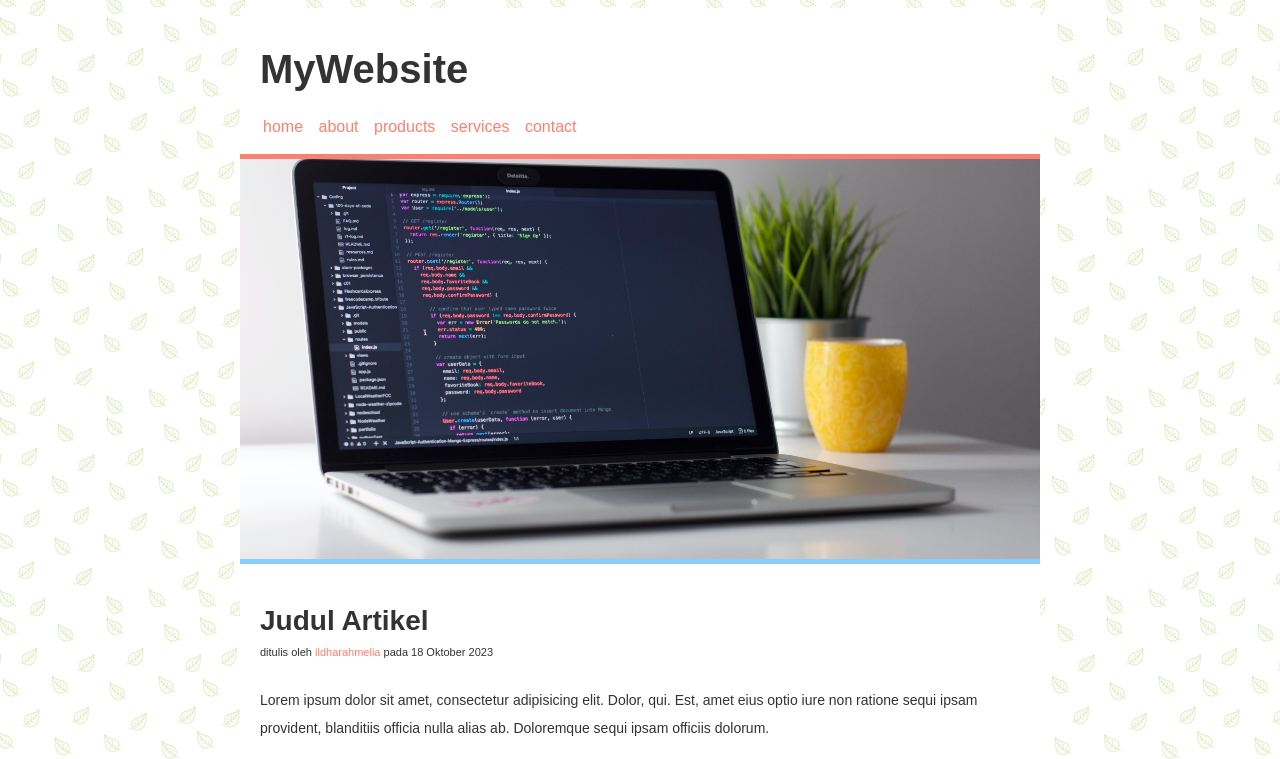
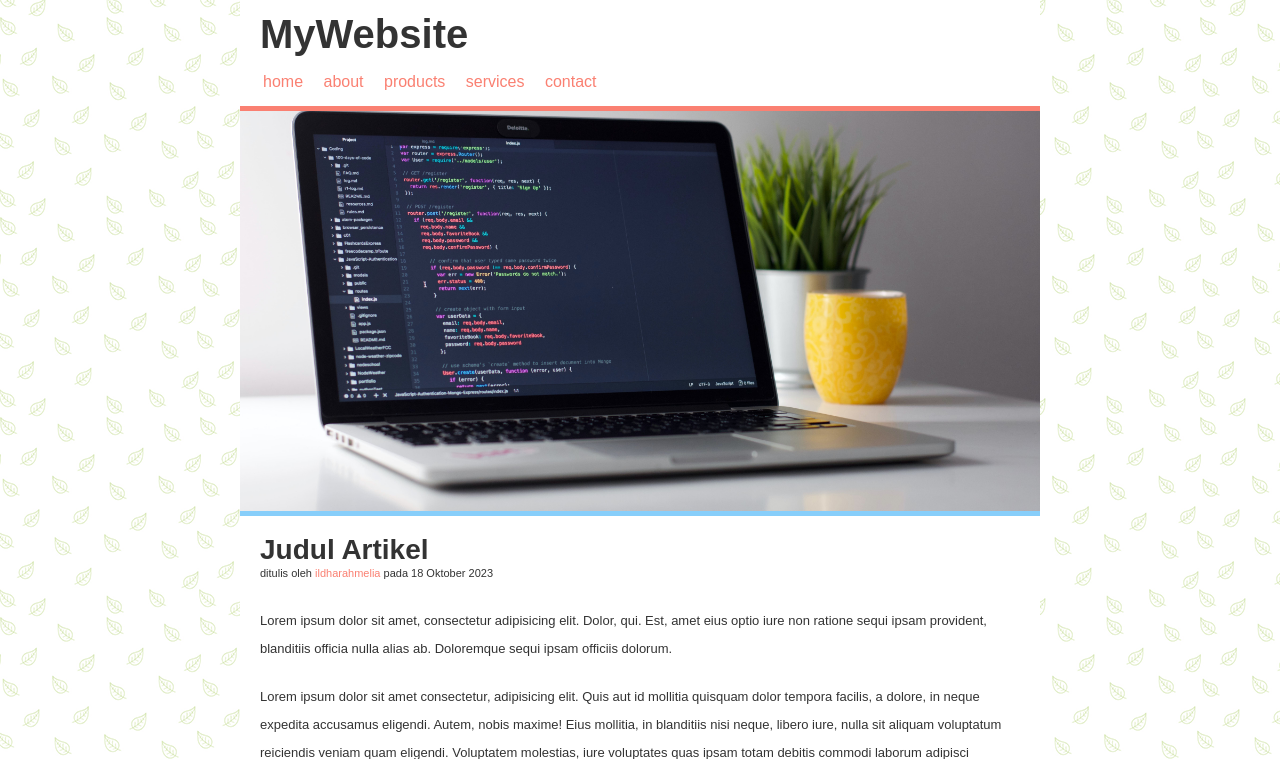
Before and after one commit to ildharahmelia/ITW2023_07352111030, a plain HTML site: page latihan/latihan4/T4a07352111030.html in a window 1280 px wide. Shown: the top 759 px of the page. Drawn offline with Linux system fonts and the light colour scheme.

Commit message:
latihan 4a

```diff
--- a/latihan/latihan4/T4a07352111030.css
+++ b/latihan/latihan4/T4a07352111030.css
@@ -1,3 +1,141 @@
+/* http://meyerweb.com/eric/tools/css/reset/
+   v2.0 | 20110126
+   License: none (public domain)
+*/
+
+html,
+body,
+div,
+span,
+applet,
+object,
+iframe,
+h1,
+h2,
+h3,
+h4,
+h5,
+h6,
+p,
+blockquote,
+pre,
+a,
+abbr,
+acronym,
+address,
+big,
+cite,
+code,
+del,
+dfn,
+em,
+img,
+ins,
+kbd,
+q,
+s,
+samp,
+small,
+strike,
+strong,
+sub,
+sup,
+tt,
+var,
+b,
+u,
+i,
+center,
+dl,
+dt,
+dd,
+ol,
+ul,
+li,
+fieldset,
+form,
+label,
+legend,
+table,
+caption,
+tbody,
+tfoot,
+thead,
+tr,
+th,
+td,
+article,
+aside,
+canvas,
+details,
+embed,
+figure,
+figcaption,
+footer,
+header,
+hgroup,
+menu,
+nav,
+output,
+ruby,
+section,
+summary,
+time,
+mark,
+audio,
+video {
+  margin: 0;
+  padding: 0;
+  border: 0;
+  font-size: 100%;
+  font: inherit;
+  vertical-align: baseline;
+}
+
+/* HTML5 display-role reset for older browsers */
+article,
+aside,
+details,
+figcaption,
+figure,
+footer,
+header,
+hgroup,
+menu,
+nav,
+section {
+  display: block;
+}
+
+body {
+  line-height: 1;
+}
+
+ol,
+ul {
+  list-style: none;
+}
+
+blockquote,
+q {
+  quotes: none;
+}
+
+blockquote:before,
+blockquote:after,
+q:before,
+q:after {
+  content: "";
+  content: none;
+}
+
+table {
+  border-collapse: collapse;
+  border-spacing: 0;
+}
+
+
+/* style */
 body {
   font: 16px/28px arial, sans-serif;
   background-color: #eaeaea;
@@ -8,7 +146,7 @@ body {
 .container {
   width: 800px;
   margin: auto;
-    background-color: white;
+  background-color: #fff;
 }
 
 .header {
@@ -22,13 +160,12 @@ body {
 }
 
 .header ul li {
-
+    display: inline-block;
+    margin-top: 20px;
+    margin-right: 10px;
 }
 
 .header a {
-    display: inline-block;
-    margin-top: 0px;
-    margin-right: 5px;
   text-decoration: none;
   color: salmon;
   padding: 3px;
@@ -57,9 +194,9 @@ body {
   font-weight: bold;
 }
 
-.content .penulis{
+.content .penulis {
   font-size: 11px;
-    margin-top: -20px;
+  margin-top: -5px;
 }
 
 .content .penulis a {
@@ -69,12 +206,11 @@ body {
 
 .content p {
   margin-bottom: 20px;
-    font-size: 14px;
+  font-size: 13px;
 }
 
 .footer {
   background-color: #333;
-    padding: 3px;
 }
 
 .footer .copy {
--- a/latihan/latihan4/T4a07352111030.html
+++ b/latihan/latihan4/T4a07352111030.html
@@ -10,11 +10,13 @@
     <div class="container">
       <div class="header">
         <h1 class="judul">MyWebsite</h1>
-        <a href="#">home</a>
-        <a href="#">about</a>
-        <a href="#">products</a>
-        <a href="#">services</a>
-        <a href="#">contact</a>
+        <ul>
+          <li><a href="#">home</a></li>
+          <li><a href="#">about</a></li>
+          <li><a href="#">products</a></li>
+          <li><a href="#">services</a></li>
+          <li><a href="#">contact</a></li>
+        </ul>
       </div>
       <div class="hero"></div>
       <div class="content">
```
Lines whose indentation alone changed are shown as unchanged.
